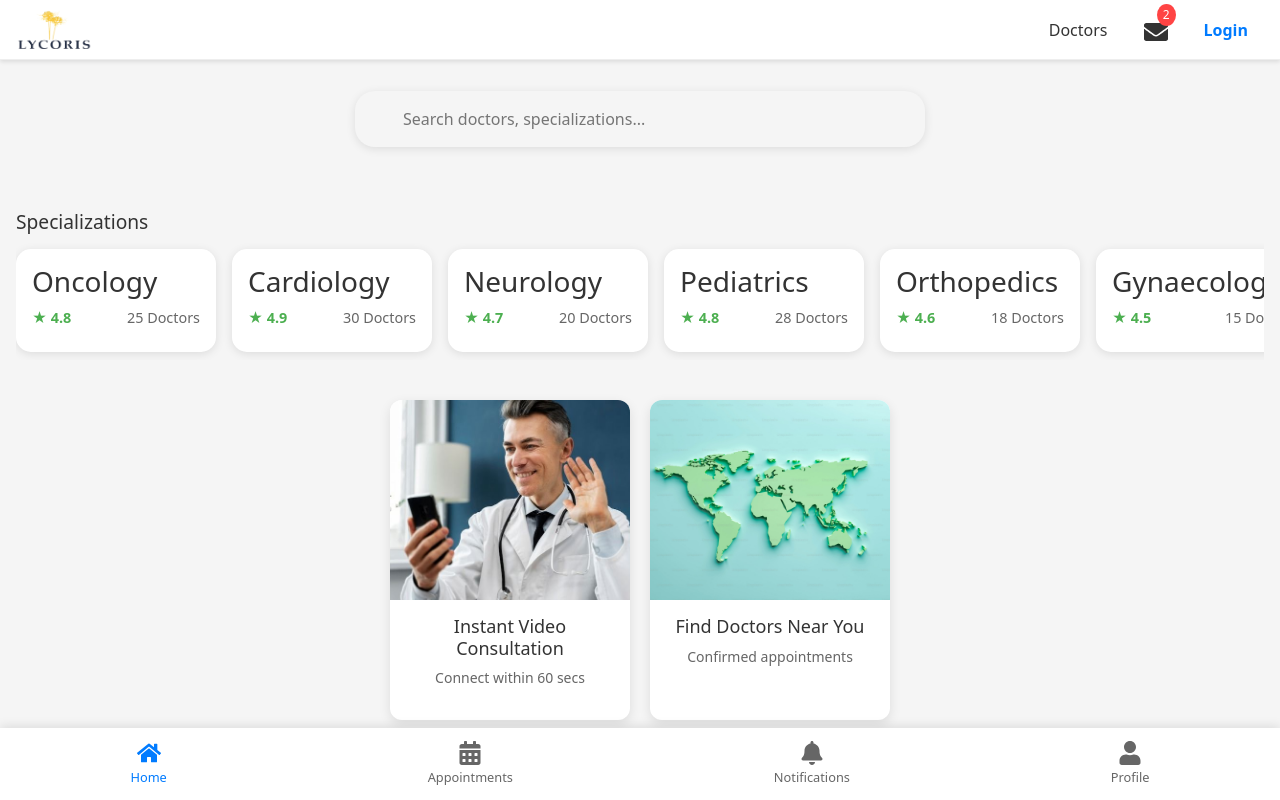
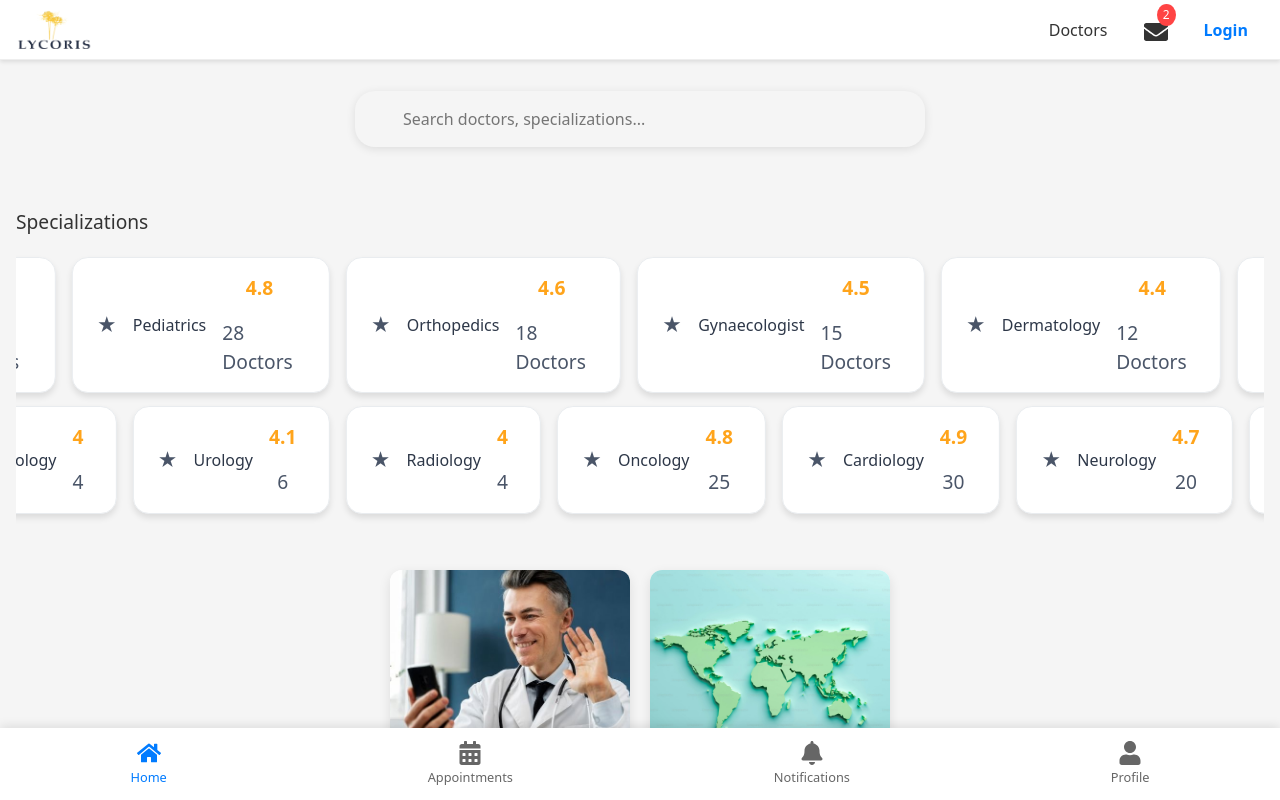
Before and after one commit to ajaybabby/lycospec, a React (Create React App) app: page / in a window 1280 px wide. Built offline with nearby package versions, Linux system fonts and the light colour scheme.

Commit message:
specializaion animation added

```diff
--- a/src/pages/home/home.css
+++ b/src/pages/home/home.css
@@ -776,3 +776,118 @@ select.login-input {
 .switch-auth-btn:hover {
   color: #007bff;
 }
+.tag-list {
+  width: 100%;
+  display: flex;
+  flex-direction: column;
+  gap: 0.8rem;
+  position: relative;
+  padding: 1rem 0;
+  overflow: hidden;
+}
+
+.tag {
+  display: flex;
+  align-items: center;
+  background-color: #f8f9fa;
+  border-radius: 6px;
+  padding: 0.5rem 1rem;
+  margin-right: 1rem;
+  min-width: 180px;
+  box-shadow: 0 2px 4px rgba(0, 0, 0, 0.05);
+  border: 1px solid #e9ecef;
+}
+
+.tag span {
+  color: #ffa41b;
+  margin-right: 0.5rem;
+  font-size: 0.9rem;
+}
+
+.tag .spec-info {
+  display: flex;
+  align-items: center;
+  gap: 0.5rem;
+  font-size: 0.75rem;
+  color: #6c757d;
+  margin-left: auto;
+}
+
+.tag .rating {
+  color: #ffa41b;
+}
+
+.fade {
+  background: linear-gradient(90deg, #ffffff, transparent 10%, transparent 90%, #ffffff);
+}
+
+.loop-slider {
+  position: relative;
+}
+
+.loop-slider .inner {
+  display: flex;
+  width: fit-content;
+  animation-name: loop;
+  animation-timing-function: linear;
+  animation-iteration-count: infinite;
+  animation-direction: var(--direction);
+  animation-duration: var(--duration);
+}
+
+.tag {
+  display: flex;
+  align-items: center;
+  gap: 0.5rem;
+  color: #2d3748;
+  font-size: 1rem;
+  background-color: #ffffff;
+  border-radius: 1rem;
+  padding: 1rem 1.5rem;
+  margin-right: 1rem;
+  box-shadow: 0 4px 6px rgba(0, 0, 0, 0.1);
+  transition: transform 0.3s ease;
+}
+
+.tag:hover {
+  transform: translateY(-5px);
+}
+
+.tag span {
+  color: #4a5568;
+  font-size: 1.2rem;
+}
+
+.tag .spec-info {
+  display: flex;
+  flex-direction: column;
+  margin-left: 0.5rem;
+  font-size: 0.8rem;
+}
+
+.fade {
+  pointer-events: none;
+  background: linear-gradient(90deg, #ffffff, transparent 15%, transparent 85%, #ffffff);
+  position: absolute;
+  inset: 0;
+}
+
+@keyframes loop {
+  0% {
+    transform: translateX(0);
+  }
+  100% {
+    transform: translateX(-50%);
+  }
+}
+
+@media (max-width: 768px) {
+  .tag {
+    padding: 0.8rem 1rem;
+    font-size: 0.9rem;
+  }
+
+  .tag .spec-info {
+    font-size: 0.7rem;
+  }
+}
--- a/src/pages/home/home.js
+++ b/src/pages/home/home.js
@@ -313,17 +313,37 @@ const Home = () => {
           />
         </div>
 
+
         <h2 className="section-title">Specializations</h2>
-        <div className="specialization-scroll">
-          {specializations.map(spec => (
-            <div key={spec.id} className="spec-card">
-              <h3>{spec.name}</h3>
-              <div className="spec-info">
-                <span className="rating">★ {spec.rating}</span>
-                <span className="doctor-count">{spec.doctors} Doctors</span>
-              </div>
+        <div className="tag-list">
+          <div className="loop-slider" style={{ '--duration': '25000ms', '--direction': 'normal' }}>
+            <div className="inner">
+              {[...specializations, ...specializations].map((spec, index) => (
+                <div key={`${spec.id}-${index}`} className="tag">
+                  <span>★</span> {spec.name}
+                  <div className="spec-info">
+                    <span className="rating">{spec.rating}</span>
+                    <span className="doctor-count">{spec.doctors} Doctors</span>
+                  </div>
+                </div>
+              ))}
             </div>
-          ))}
+          </div>
+          <div className="loop-slider" style={{ '--duration': '30000ms', '--direction': 'reverse' }}>
+            <div className="inner">
+              {[...specializations, ...specializations].map((spec, index) => (
+                <div key={`${spec.id}-${index}`} className="tag">
+                  <span>★</span>
+                  <div>{spec.name}</div>
+                  <div className="spec-info">
+                    <span className="rating">{spec.rating}</span>
+                    <span>{spec.doctors}</span>
+                  </div>
+                </div>
+              ))}
+            </div>
+          </div>
+          <div className="fade"></div>
         </div>
 
         <div className="cards-row">
```
